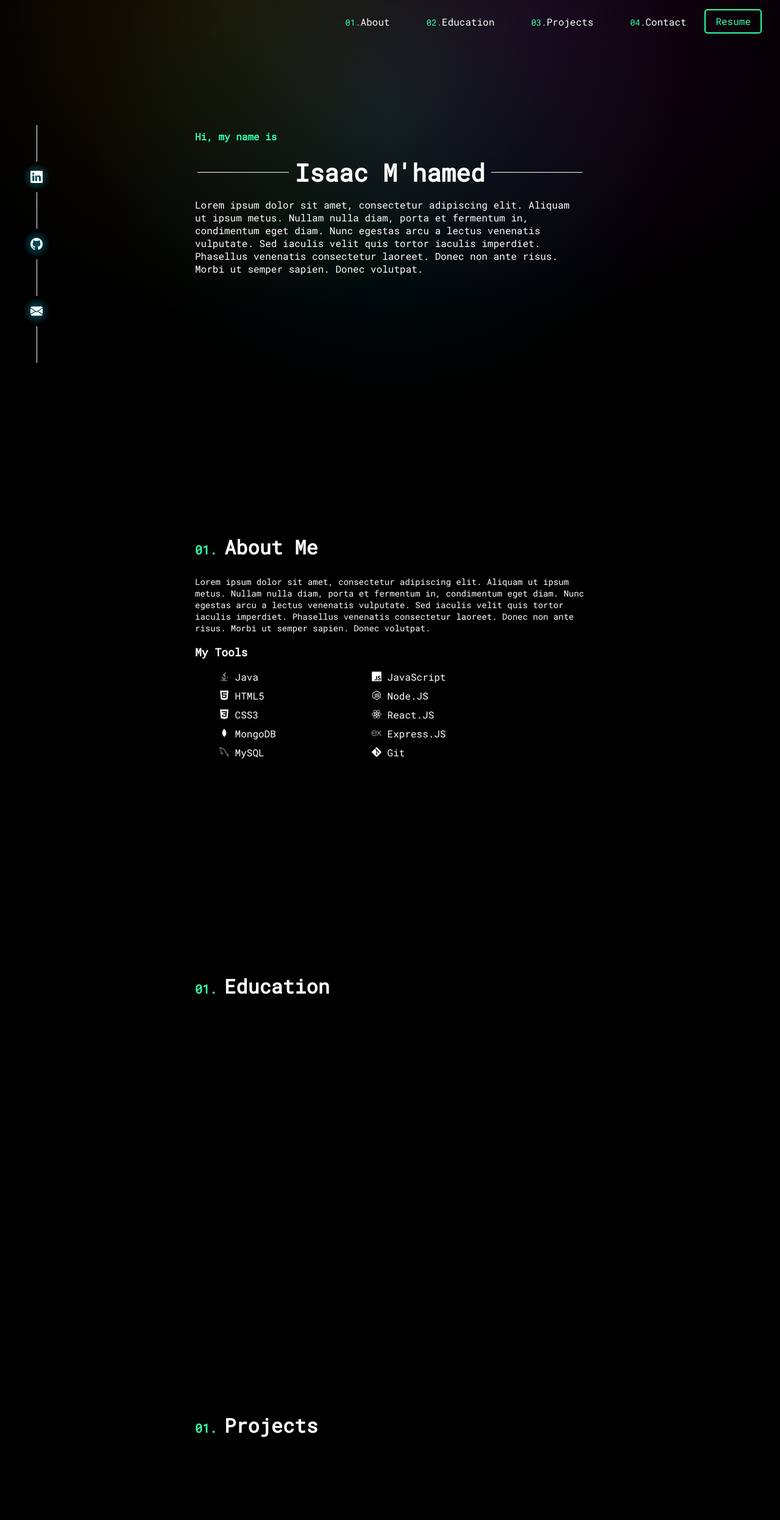
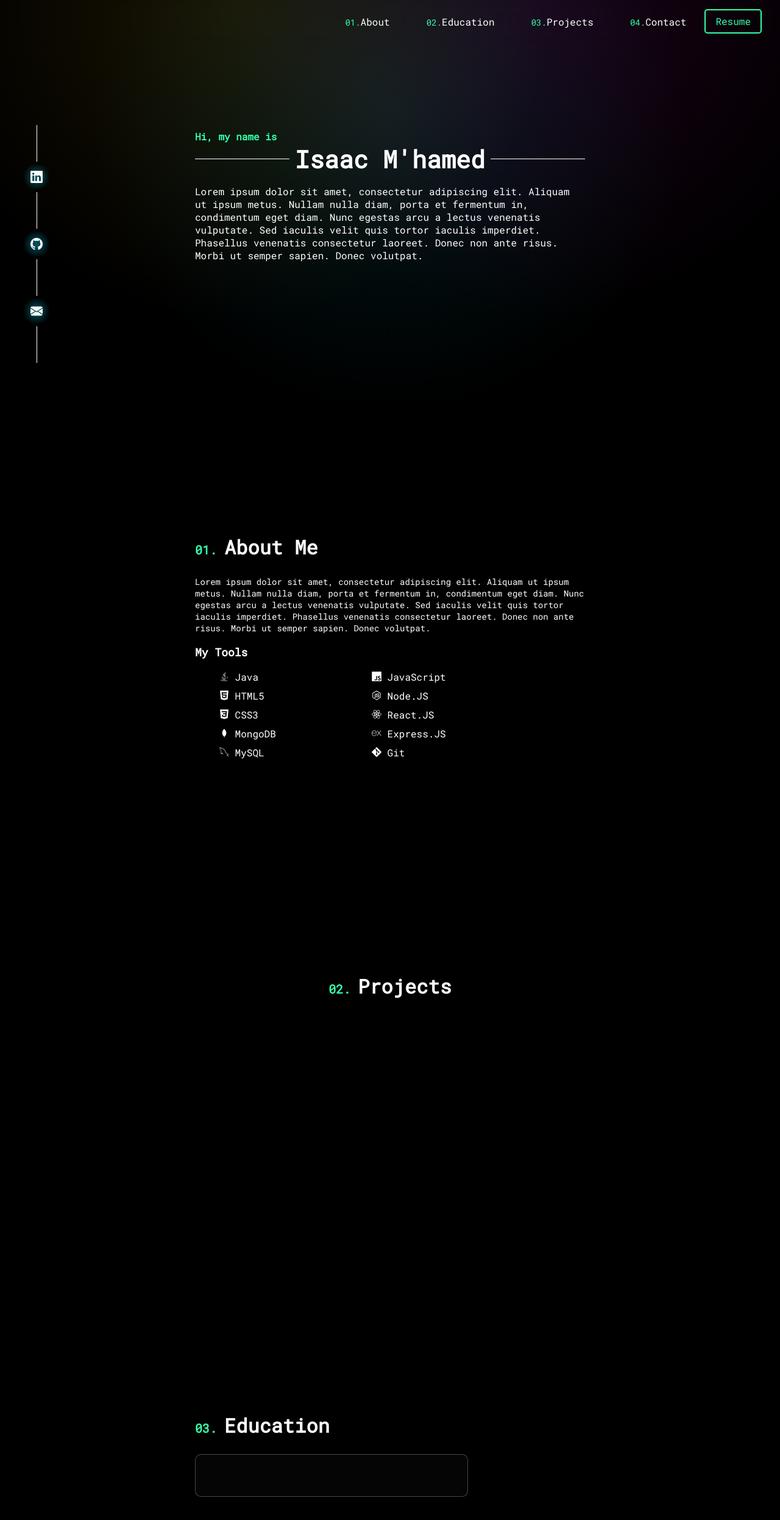
Before and after one commit to Isaacm1210/Portfolio-v1, a plain HTML site: page src/Index.html in a window 1280 px wide. Shown: the top 2492 px of the page at 61% size. Drawn offline with nearby package versions, Linux system fonts and the light colour scheme.

Commit message:
Small tweaks

```diff
--- a/src/Index.html
+++ b/src/Index.html
@@ -63,7 +63,9 @@
         <main>
             <section class="intro content">
                 <h4 class="greet">Hi, my name is</h4>
-                <h1 class="title">Isaac M'hamed</h1>
+                <h1 class="title">
+                    <div class="name">Isaac M'hamed</div>
+                </h1>
                 <p class="intro-p">Lorem ipsum dolor sit amet, consectetur adipiscing elit. Aliquam ut ipsum metus.
                     Nullam nulla diam, porta
                     et fermentum in, condimentum eget diam. Nunc egestas arcu a lectus venenatis vulputate. Sed iaculis
@@ -93,15 +95,17 @@
                     <li><i class="devicon-git-plain"></i> Git</li>
                 </ul>
             </section>
-            <section id="education" class="education content">
-                <h2 class="section-heading">Education</h2>
-
-            </section>
 
             <section id="projects" class="projects content">
                 <h2 class="section-heading">Projects</h2>
+            </section>
 
+            <section id="education" class="education content">
+                <h2 class="section-heading">Education</h2>
+                <div class="ed-block"></div>
             </section>
+
+
             <section id="contact" class="contact content">
                 <h2 class="section-heading">Contact</h2>
             </section>
--- a/src/style.css
+++ b/src/style.css
@@ -36,7 +36,6 @@ body {
     flex-direction: column;
     top: 0;
     counter-reset: section;
-    counter-reset: item;
 }
 
 .social {
@@ -59,6 +58,7 @@ body {
             background: radial-gradient(circle, rgba(0, 217, 255, 0.377) 5%, rgba(0, 0, 0, 0) 80%);
             height: 40px;
             width: 40px;
+            transition: .2s;
         }
 
         .social-break {
@@ -69,6 +69,11 @@ body {
         }
     }
 }
+
+.social-icon:hover{
+  translate: 0 -5px;
+}
+
 .main-container{
      background:
              radial-gradient(circle at 30% bottom, var(--yellow-fade) , rgba(0, 0, 0, 0) 12%),
@@ -80,7 +85,7 @@ body {
 }
 
 .section-heading::before{
-    counter-increment: section;
+    counter-increment: section 1;
     content: "0" counter(section) ". ";
     font-size: var(--fs-l);
     color: var(--text-colour);
@@ -105,34 +110,46 @@ main{
     height: 90vh;
     padding-top: 20%;
 }
+
 .intro-p{
     font-size: var(--fs-sm);
 }
 
 .title{
     font-size: var( --fs-heading);
+    width: 100%;
     display: flex;
     justify-content: center;
     align-items: center;
     margin: auto;
+    text-align: center;
+}
+
+.name{
+    width: 320px;
+    min-width: 320px;
 }
 
 .title::before{
-    width: 150px;
+
+    width: 100%;
     height: 1px;
     background-color: white;
     content: "";
-    margin-right: 10px;
+    margin-right: 5px;
 }
 .title::after{
-    width: 150px;
+
+    width: 100%;
     height: 1px;
     background-color: white;
     content: "";
-    margin-left: 10px;
+    margin-left:5px;
 }
+
 .greet{
     color: var(--text-colour);
+    margin-bottom: 0;
 }
 
 h2{
@@ -194,9 +211,32 @@ ul.tools-list{
     justify-content: space-between;
     margin: auto;
 }
+
+.header-link{
+    counter-increment: item;
+    transition: 0.2s;
+}
+.header-link:hover{
+    translate: 0 5px;
+}
+
 .nav-subject::before{
-    counter-increment: item;
     content: "0" counter(item) ".";
     color: var(--text-colour);
     font-size: var(--fs-xs);
 }
+
+.projects>.section-heading{
+    text-align: center;
+}
+.contact>.section-heading{
+    text-align: center;
+}
+
+.ed-block{
+    width: 70%;
+    height: 70px;
+    border: solid .5px rgba(255, 255, 255, 0.267);
+    border-radius: 10px;
+    background-color: rgba(255, 255, 255, 0.021);
+}
```
